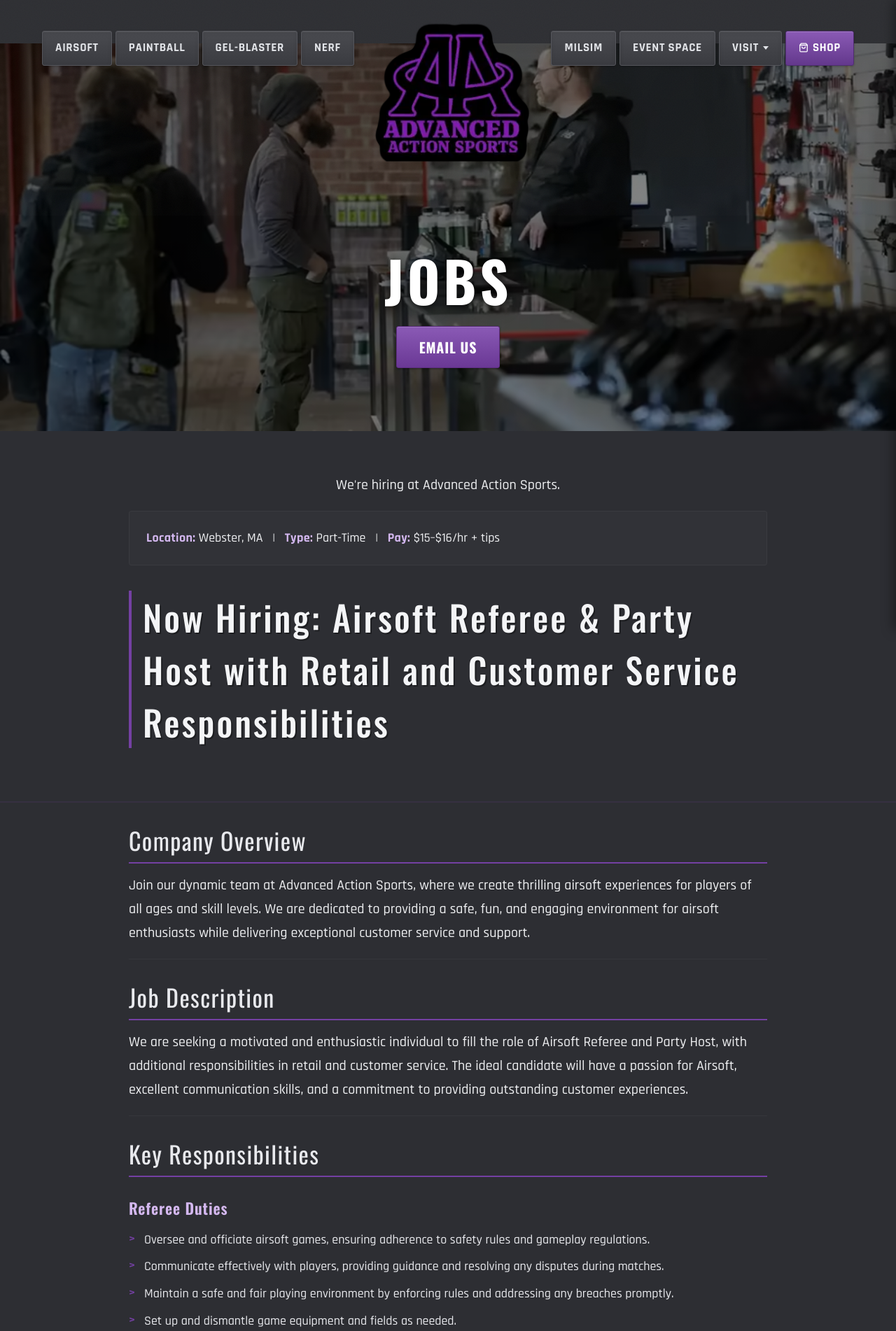
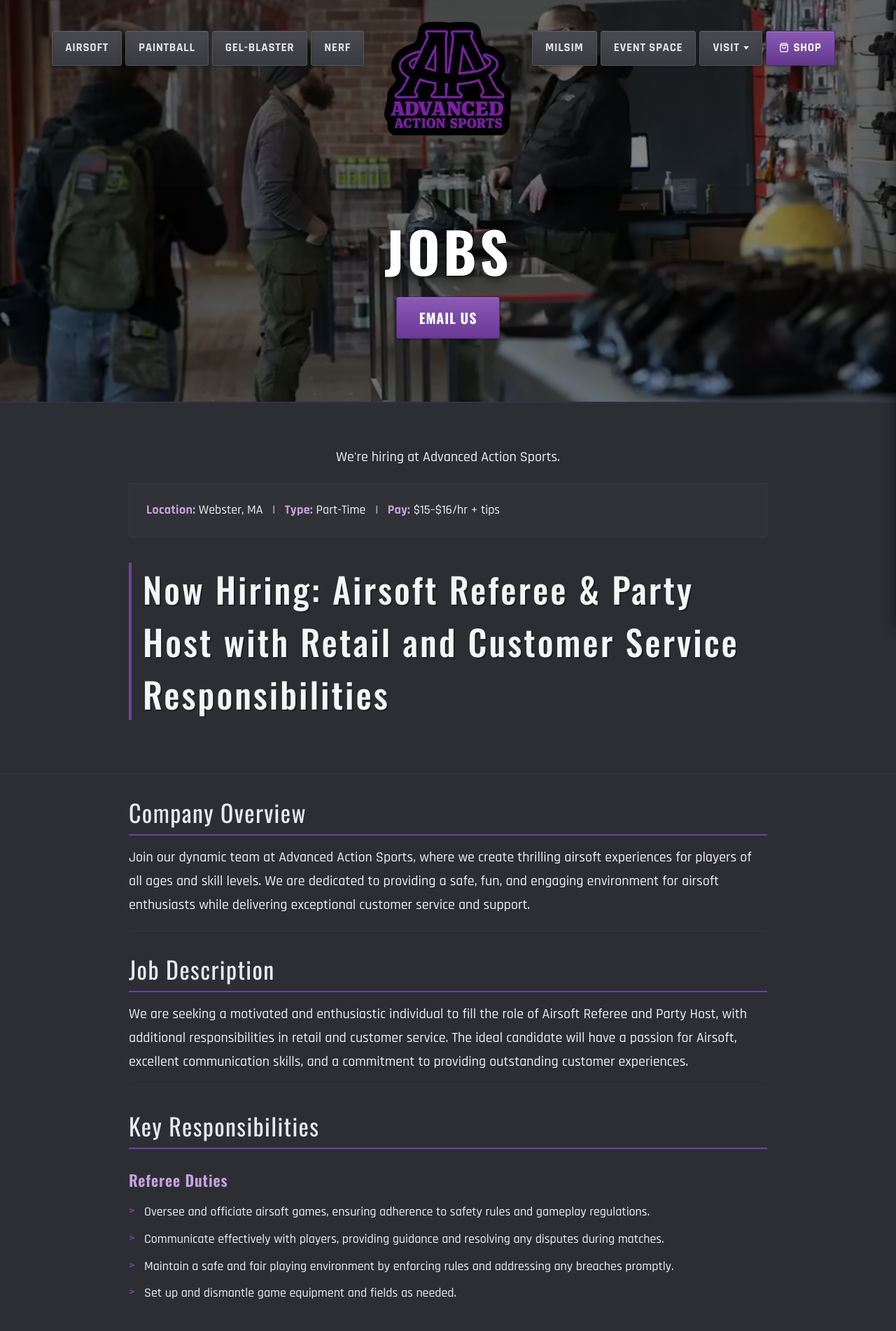
Before and after one commit to amelv/advanced-action-sports, a Jekyll site: the page built from jobs/index.html, in a window 1280 px wide. Shown: the top 1902 px of the page at 70% size. Built offline with Jekyll 4.4.1, drawn with Linux system fonts in a browser that asks for light colours.

Commit message:
Fix: logo 200px, hero negative margin -270px to eliminate grey gap

```diff
--- a/_includes/header.html
+++ b/_includes/header.html
@@ -9,7 +9,7 @@
         <a href="{{ site.baseurl }}/nerf-battles/"{% if page_path == 'nerf-battles' %} class="active"{% endif %}>Nerf</a>
       </nav>
       <a href="{{ site.baseurl }}/" class="logo">
-        <img src="{{ site.baseurl }}/assets/images/logo-new-150@2x.webp" alt="Advanced Action Sports" width="260" height="260">
+        <img src="{{ site.baseurl }}/assets/images/logo-new-150@2x.webp" alt="Advanced Action Sports" width="200" height="200">
       </a>
       <nav class="nav-right">
         <a href="{{ site.baseurl }}/milsim/"{% if page_path == 'milsim' %} class="active"{% endif %}>Milsim</a>
--- a/_layouts/default.html
+++ b/_layouts/default.html
@@ -99,7 +99,7 @@
       max-width: 1200px; margin: 0 auto; position: relative; z-index: 2;
     }
     .logo { display: flex; align-items: center; justify-content: center; }
-    .logo img { width: 260px; height: auto; max-width: 100%; aspect-ratio: 1; }
+    .logo img { width: 200px; height: auto; max-width: 100%; aspect-ratio: 1; }
     nav { display: flex; gap: 5px; }
     .nav-left { justify-content: flex-end; align-self: start; margin-top: 28px; }
     .nav-right { justify-content: flex-start; align-self: start; margin-top: 28px; }
@@ -180,7 +180,7 @@
 
     /* ========== HOMEPAGE HERO ========== */
     .hero {
-      background: var(--hero-bg); margin-top: -246px; padding: 296px 0 90px;
+      background: var(--hero-bg); margin-top: -270px; padding: 320px 0 90px;
       text-align: center; position: relative; z-index: 1; overflow: hidden;
     }
     .hero-slideshow { position: absolute; inset: 0; z-index: 0; }
@@ -315,7 +315,7 @@
 
     /* ========== PAGE SUBPAGES ========== */
     .page-hero {
-      margin-top: -246px; padding: 296px 0 90px; text-align: center;
+      margin-top: -270px; padding: 320px 0 90px; text-align: center;
       position: relative; z-index: 1; overflow: hidden; background: var(--hero-bg);
     }
     .page-hero-bg { position: absolute; inset: 0; z-index: 0; }
@@ -409,6 +409,35 @@
     .faq-page .faq-item { max-width: 680px; margin: 0 auto 32px; }
     .faq-page .faq-item h3 { font-family: 'Oswald', sans-serif; font-weight: 600; font-size: 24px; color: #f4f5f7; margin: 0 0 8px; letter-spacing: 0.03em; text-transform: uppercase; }
     .faq-page .faq-item p { font-size: 19px; color: #f0f1f3; line-height: 1.7; margin: 0; }
+
+    .clear-both { clear: both; }
+
+    .pdf-notice { background: rgba(255,255,255,0.02); border: 1px solid rgba(255,255,255,0.06); border-left: 4px solid var(--brand-primary); padding: 20px 24px; margin-bottom: 32px; border-radius: 0 4px 4px 0; }
+    .pdf-notice p { margin: 0 0 12px; font-size: 17px; color: #e2e4e8; }
+    .pdf-notice .btn { font-size: 16px; padding: 10px 22px; }
+
+    .section-divider-hr { border: none; border-top: 2px solid var(--section-divider); margin: 36px 0; }
+    .section-footer-note { font-size: 16px; color: #b4b7bc; text-align: center; margin-bottom: 0; }
+
+    .cta-large { text-align: center; font-weight: 700; font-size: 1.4rem; }
+    .cta-large a { color: var(--brand-primary); }
+    .cta-large a:hover { color: var(--brand-light); }
+
+    .job-intro { font-size: 22px; text-align: center; margin-bottom: 32px; }
+    .job-meta { margin-bottom: 36px; padding: 20px 24px; background: rgba(255,255,255,0.02); border-radius: 4px; border: 1px solid rgba(255,255,255,0.04); }
+    .job-meta p { margin: 0; font-size: 18px; line-height: 2; }
+    .job-meta strong { color: var(--footer-link-hover); letter-spacing: 0.02em; }
+    .job-section { padding: 28px 0 20px; }
+    .job-section + .job-section { border-top: 1px solid rgba(255,255,255,0.04); }
+    .job-section h3 { margin-bottom: 14px; }
+    .job-section h4 { font-family: 'Oswald', sans-serif; font-weight: 600; font-size: 22px; color: var(--footer-link-hover); letter-spacing: 0.04em; margin: 28px 0 10px; }
+    .job-section p { margin-bottom: 0; }
+    .job-section ul { margin: 8px 0 0; }
+    .job-section li { padding: 5px 0 5px 22px; position: relative; font-size: 18px; color: #f0f1f3; line-height: 1.6; }
+    .job-section li::before { content: '>'; position: absolute; left: 0; color: var(--brand-primary); font-weight: 700; font-size: 16px; }
+    .job-benefits-list { display: flex; flex-wrap: wrap; gap: 10px; margin: 16px 0 0; }
+    .job-benefits-list li { background: rgba(116, 64, 163, 0.15); border: 1px solid rgba(155, 111, 204, 0.3); border-radius: 4px; padding: 10px 18px; font-size: 17px; color: #f0f1f3; font-weight: 600; list-style: none; }
+    .job-benefits-list li::before { display: none; }
 
     /* ========== EMAIL SECTION ========== */
     .email-section { background: #2a2b30; padding: 36px 0; text-align: center; border-top: 1px solid rgba(255,255,255,0.04); }
--- a/jobs/index.html
+++ b/jobs/index.html
@@ -8,35 +8,6 @@ robots: "noindex"
 ---
 
 {% include page-hero.html hero_title="JOBS" hero_btn_url="mailto:contact@advancedactionsports.com" hero_btn_text="Email Us" hero_btn_target="self" hero_bg_img="advanced-action-sports-shop.avif" hero_bg_alt="Customers talking to staff in the Advanced Action Sports shop area with retail displays and gear for sale" %}
-
-<style>
-  .job-intro { font-size: 22px; text-align: center; margin-bottom: 32px; }
-  .job-meta { margin-bottom: 36px; padding: 20px 24px; background: rgba(255,255,255,0.02); border-radius: 4px; border: 1px solid rgba(255,255,255,0.04); }
-  .job-meta p { margin: 0; font-size: 18px; line-height: 2; }
-  .job-meta strong { color: #d4b8f0; letter-spacing: 0.02em; }
-  .job-section { padding: 28px 0 20px; }
-  .job-section + .job-section { border-top: 1px solid rgba(255,255,255,0.04); }
-  .job-section h3 { margin-bottom: 14px; }
-  .job-section h4 { font-family: 'Oswald', sans-serif; font-weight: 600; font-size: 22px; color: #d4b8f0; letter-spacing: 0.04em; margin: 28px 0 10px; }
-  .job-section p { margin-bottom: 0; }
-  .job-section ul { margin: 8px 0 0; }
-  .job-section li {
-    padding: 5px 0 5px 22px; position: relative; font-size: 18px;
-    color: #e8e9ed; line-height: 1.6;
-  }
-  .job-section li::before {
-    content: '>'; position: absolute; left: 0;
-    color: #7440a3; font-weight: 700; font-size: 16px;
-  }
-  .job-benefits-list { display: flex; flex-wrap: wrap; gap: 10px; margin: 16px 0 0; }
-  .job-benefits-list li {
-    background: rgba(116, 64, 163, 0.15);
-    border: 1px solid rgba(155, 111, 204, 0.3);
-    border-radius: 4px; padding: 10px 18px; font-size: 17px;
-    color: #f0f1f3; font-weight: 600; list-style: none;
-  }
-  .job-benefits-list li::before { display: none; }
-</style>
 
 <section class="page-content">
   <div class="container">
```
Also changed, not shown: assets/images/logo-new-150@2x.webp.
